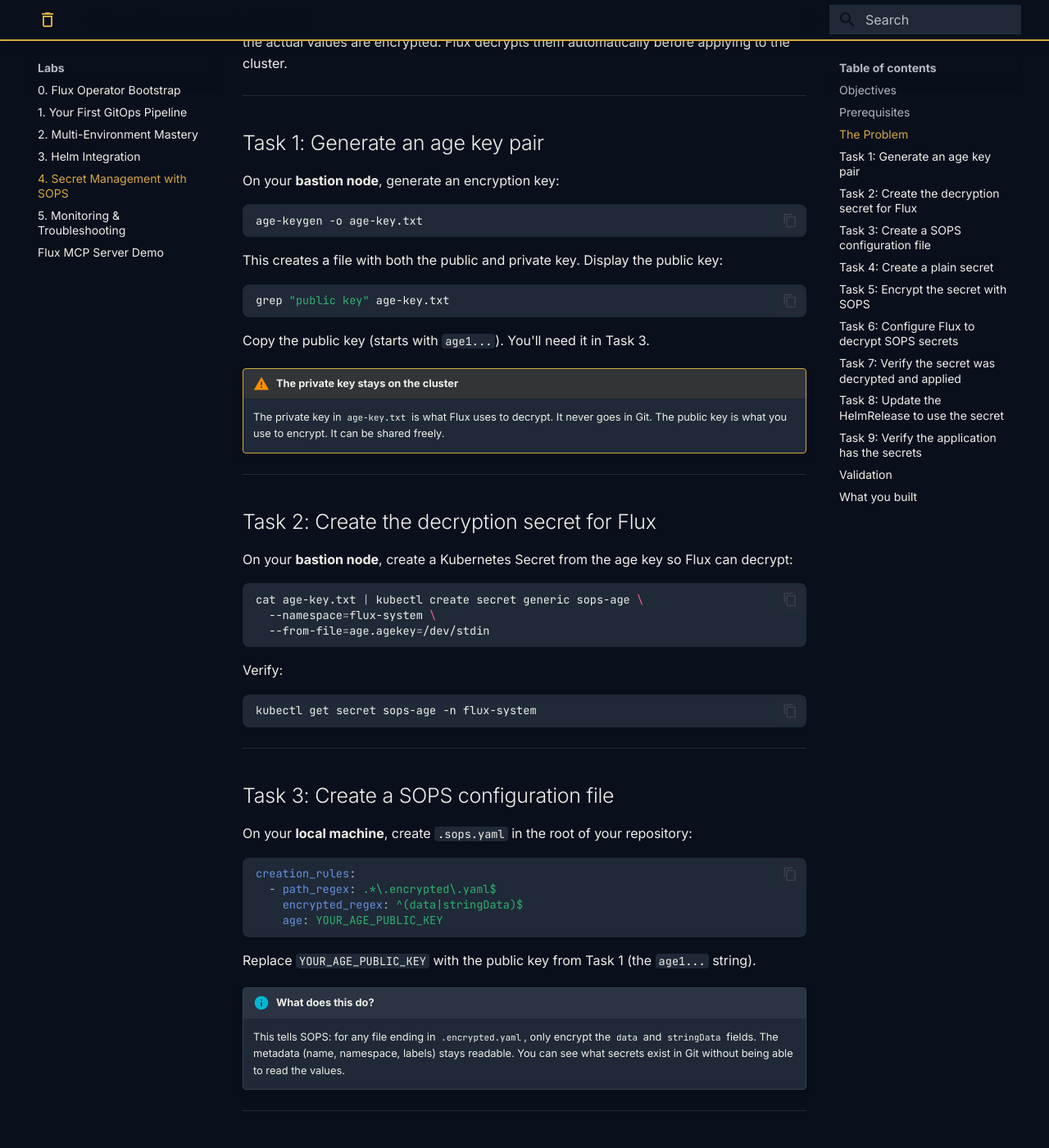
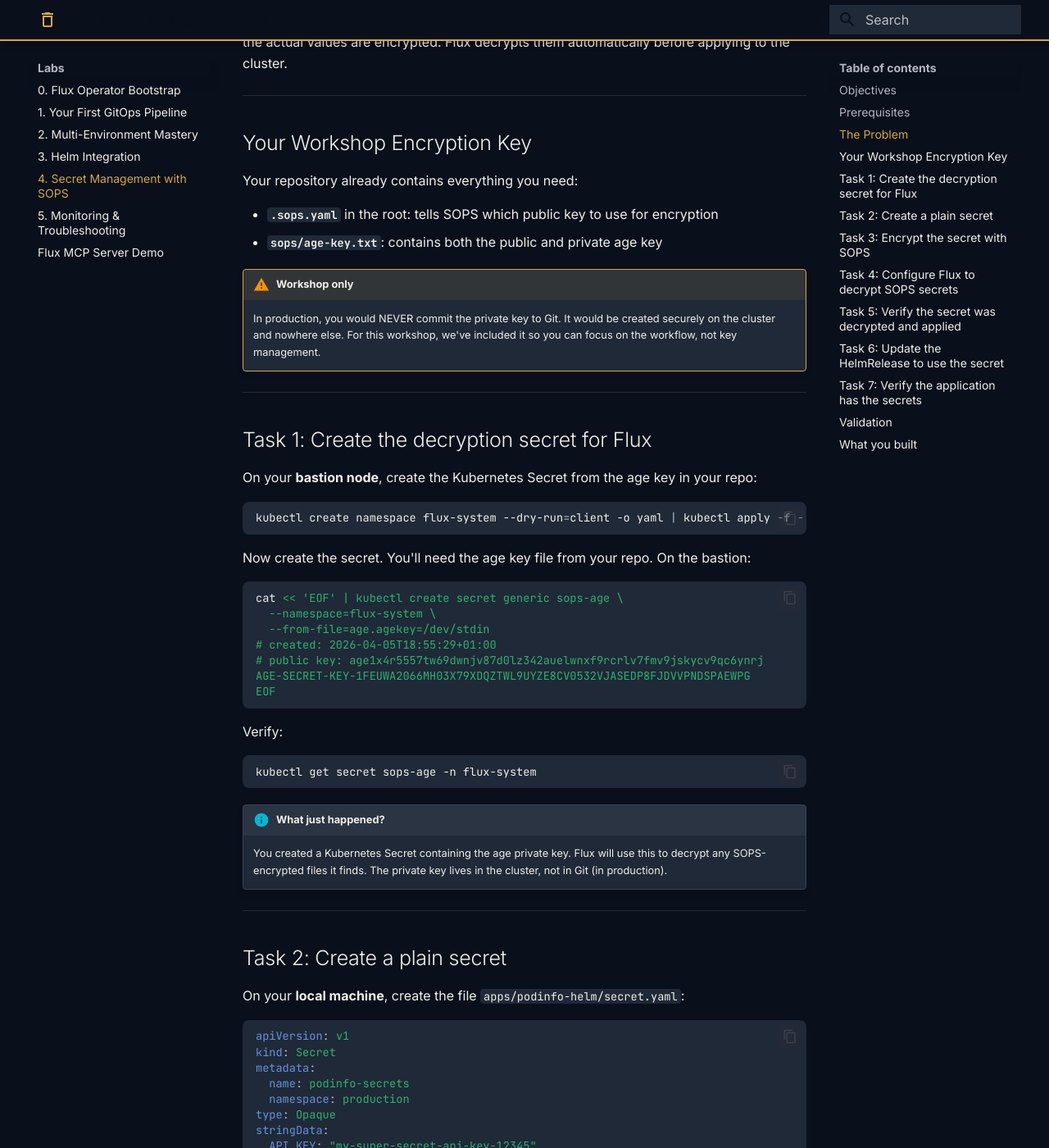
Before and after one commit to stevenwadeconsulting/gitops-fundamentals-lab, an MkDocs documentation site: the page built from docs/labs/4-sops-secrets.md, in a window 1280 px wide and 1400 px high, scrolled down 1198 px. Shown: the whole window at 82% size. Built offline with MkDocs 1.6.1 and Material for MkDocs 9.7.7, drawn with Linux system fonts in a browser that asks for light colours; some of the changed text lies outside the part shown.

Commit message:
Simplify Lab 4: pre-generated age key in template repo
Removed key generation, key copying, and bastion clone workaround.
Age key pair lives in sops/age-key.txt in the template repo. .sops.yaml
pre-configured. Attendees just create the K8s secret and encrypt.
Three tasks removed. Zero context switching between machines for encryption.

Co-Authored-By: Claude Opus 4.6 (1M context) <noreply@anthropic.com>

````diff
--- a/docs/labs/4-sops-secrets.md
+++ b/docs/labs/4-sops-secrets.md
@@ -10,7 +10,7 @@ Encrypt secrets in Git. Commit them safely. Watch Flux decrypt and apply them au
 
 By the end of this lab, you will:
 
-- Generate an age encryption key pair
+- Create the Flux decryption secret from the workshop key
 - Encrypt a Kubernetes Secret with SOPS
 - Configure Flux to decrypt SOPS-encrypted secrets automatically
 - Deploy an application that consumes an encrypted secret
@@ -40,35 +40,36 @@ SOPS (Secrets OPerationS) encrypts the values of a Kubernetes Secret while leavi
 
 ---
 
-## Task 1: Generate an age key pair
+## Your Workshop Encryption Key
 
-On your **bastion node**, generate an encryption key:
+Your repository already contains everything you need:
 
-```bash
-age-keygen -o age-key.txt
-```
+- **`.sops.yaml`** in the root: tells SOPS which public key to use for encryption
+- **`sops/age-key.txt`**: contains both the public and private age key
 
-This creates a file with both the public and private key. Display the public key:
-
-```bash
-grep "public key" age-key.txt
-```
-
-Copy the public key (starts with `age1...`). You'll need it in Task 3.
-
-!!! warning "The private key stays on the cluster"
-    The private key in `age-key.txt` is what Flux uses to decrypt. It never goes in Git. The public key is what you use to encrypt. It can be shared freely.
+!!! warning "Workshop only"
+    In production, you would NEVER commit the private key to Git. It would be created securely on the cluster and nowhere else. For this workshop, we've included it so you can focus on the workflow, not key management.
 
 ---
 
-## Task 2: Create the decryption secret for Flux
+## Task 1: Create the decryption secret for Flux
 
-On your **bastion node**, create a Kubernetes Secret from the age key so Flux can decrypt:
+On your **bastion node**, create the Kubernetes Secret from the age key in your repo:
 
 ```bash
-cat age-key.txt | kubectl create secret generic sops-age \
+kubectl create namespace flux-system --dry-run=client -o yaml | kubectl apply -f -
+```
+
+Now create the secret. You'll need the age key file from your repo. On the bastion:
+
+```bash
+cat << 'EOF' | kubectl create secret generic sops-age \
   --namespace=flux-system \
   --from-file=age.agekey=/dev/stdin
+# created: 2026-04-05T18:55:29+01:00
+# public key: age1x4r5557tw69dwnjv87d0lz342auelwnxf9rcrlv7fmv9jskycv9qc6ynrj
+AGE-SECRET-KEY-1FEUWA2066MH03X79XDQZTWL9UYZE8CV0532VJASEDP8FJDVVPNDSPAEWPG
+EOF
 ```
 
 Verify:
@@ -77,27 +78,12 @@ Verify:
 kubectl get secret sops-age -n flux-system
 ```
 
----
-
-## Task 3: Create a SOPS configuration file
-
-On your **local machine**, create `.sops.yaml` in the root of your repository:
-
-```yaml
-creation_rules:
-  - path_regex: .*\.encrypted\.yaml$
-    encrypted_regex: ^(data|stringData)$
-    age: YOUR_AGE_PUBLIC_KEY
-```
-
-Replace `YOUR_AGE_PUBLIC_KEY` with the public key from Task 1 (the `age1...` string).
-
-!!! info "What does this do?"
-    This tells SOPS: for any file ending in `.encrypted.yaml`, only encrypt the `data` and `stringData` fields. The metadata (name, namespace, labels) stays readable. You can see what secrets exist in Git without being able to read the values.
+!!! info "What just happened?"
+    You created a Kubernetes Secret containing the age private key. Flux will use this to decrypt any SOPS-encrypted files it finds. The private key lives in the cluster, not in Git (in production).
 
 ---
 
-## Task 4: Create a plain secret
+## Task 2: Create a plain secret
 
 On your **local machine**, create the file `apps/podinfo-helm/secret.yaml`:
 
@@ -115,33 +101,16 @@ stringData:
 
 ---
 
-## Task 5: Encrypt the secret with SOPS
+## Task 3: Encrypt the secret with SOPS
 
-On your **bastion node**, encrypt the secret. First, set the age recipient:
+On your **local machine** (you need `sops` installed), encrypt the secret:
 
 ```bash
-export SOPS_AGE_RECIPIENTS="YOUR_AGE_PUBLIC_KEY"
+sops --encrypt apps/podinfo-helm/secret.yaml > apps/podinfo-helm/secret.encrypted.yaml
 ```
 
-Clone your repo on the bastion temporarily:
-
-```bash
-git clone https://github.com/platformfix/gitops-workshop-YOUR_USERNAME /tmp/workshop
-cd /tmp/workshop
-```
-
-Pull the latest changes (including the `.sops.yaml` and plain secret):
-
-```bash
-git pull
-```
-
-Encrypt the secret:
-
-```bash
-sops --encrypt --encrypted-regex '^(data|stringData)$' \
-  apps/podinfo-helm/secret.yaml > apps/podinfo-helm/secret.encrypted.yaml
-```
+!!! tip "No flags needed"
+    SOPS reads `.sops.yaml` from your repo root automatically. It knows which key to use and which fields to encrypt. One command.
 
 View the encrypted file:
 
@@ -152,7 +121,7 @@ cat apps/podinfo-helm/secret.encrypted.yaml
 !!! success "The aha moment"
     Look at the output. The `metadata` section (name, namespace) is in plain text. You can see this is a secret called `podinfo-secrets` in the `production` namespace. But the `stringData` values are encrypted. You know what secrets exist. You can't read the values. This is safe to commit to Git.
 
-Remove the plain secret and push:
+Remove the plain secret and commit:
 
 ```bash
 rm apps/podinfo-helm/secret.yaml
@@ -161,15 +130,12 @@ git commit -m "Add SOPS-encrypted secret for podinfo"
 git push
 ```
 
-Pull the changes on your **local machine**:
-
-```bash
-git pull
-```
+!!! note "Don't have sops locally?"
+    If sops isn't installed on your laptop, you can do this on the **bastion node** instead. Pull your repo, encrypt there, commit and push. But for real-world use, sops should be on every developer's machine.
 
 ---
 
-## Task 6: Configure Flux to decrypt SOPS secrets
+## Task 4: Configure Flux to decrypt SOPS secrets
 
 On your **local machine**, update the Helm Kustomization to enable SOPS decryption. Edit `clusters/apps-podinfo-helm.yaml` and add the `decryption` block:
 
@@ -230,7 +196,7 @@ You should see `my-super-secret-api-key-12345`. Encrypted in Git. Decrypted by F
 
 ---
 
-## Task 8: Update the HelmRelease to use the secret
+## Task 6: Update the HelmRelease to use the secret
 
 On your **local machine**, edit `apps/podinfo-helm/production.yaml` to mount the secret:
 
@@ -276,7 +242,7 @@ git push
 
 ---
 
-## Task 9: Verify the application has the secrets
+## Task 7: Verify the application has the secrets
 
 On your **bastion node**, once Flux reconciles:
 
@@ -284,7 +250,7 @@ On your **bastion node**, once Flux reconciles:
 kubectl exec -n production deploy/podinfo -- env | grep -E "API_KEY|DB_PASSWORD"
 ```
 
-Both environment variables should show their decrypted values. The secrets went from an encrypted file in Git to environment variables in a running pod. No human touched the cluster.
+Both environment variables should show their decrypted values. Encrypted file in Git. Decrypted secret in the cluster. Environment variables in the running pod. No human touched anything.
 
 ---
 
@@ -293,7 +259,6 @@ Both environment variables should show their decrypted values. The secrets went
 Confirm all of the following before moving on:
 
 - [ ] `sops-age` secret exists in `flux-system` namespace
-- [ ] `.sops.yaml` exists in the root of your repo
 - [ ] `secret.encrypted.yaml` exists in `apps/podinfo-helm/` with encrypted values
 - [ ] No plain text `secret.yaml` exists in Git
 - [ ] `kubectl get secret podinfo-secrets -n production` returns the secret
@@ -305,22 +270,19 @@ Confirm all of the following before moving on:
 
 ```
 your-repo/
-├── .sops.yaml                        <-- NEW: encryption rules
+├── .sops.yaml                        <-- Encryption rules (public key)
+├── sops/
+│   └── age-key.txt                   <-- Key pair (workshop only, never in prod)
 ├── clusters/
-│   ├── ...
 │   └── apps-podinfo-helm.yaml        <-- UPDATED: decryption block
 ├── apps/
-│   ├── podinfo/
 │   └── podinfo-helm/
-│       ├── kustomization.yaml
 │       ├── production.yaml            <-- UPDATED: extraEnvFrom
 │       └── secret.encrypted.yaml      <-- NEW: encrypted, safe in Git
-├── infrastructure/
-│   └── sources/
 └── ...
 ```
 
-Secrets in Git. Encrypted at rest. Decrypted by Flux. Version controlled. Auditable. No more Slack messages with passwords.
+Secrets in Git. Encrypted at rest. Decrypted by Flux. Version controlled. Auditable.
 
 !!! quote "Think about your current setup"
     Where do your secrets live right now? Be honest. How many people have access? How do you rotate them? How do you audit who changed what? SOPS gives you version history, access control via Git, and encryption at rest. For free.
````
Also changed, not shown: other parts of docs/labs/4-sops-secrets.md (+1 -1 lines).
